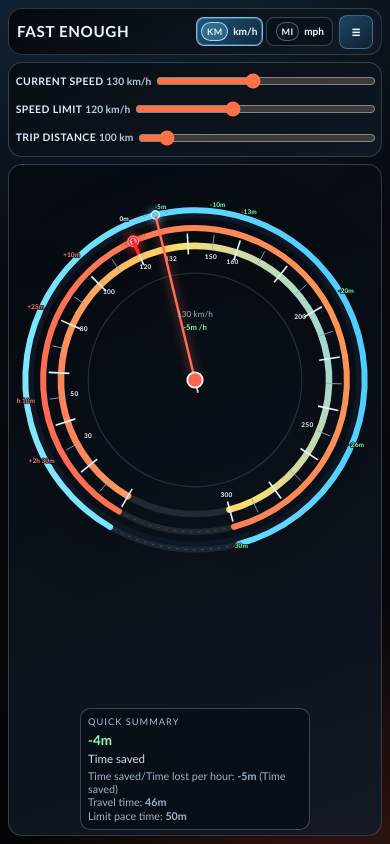
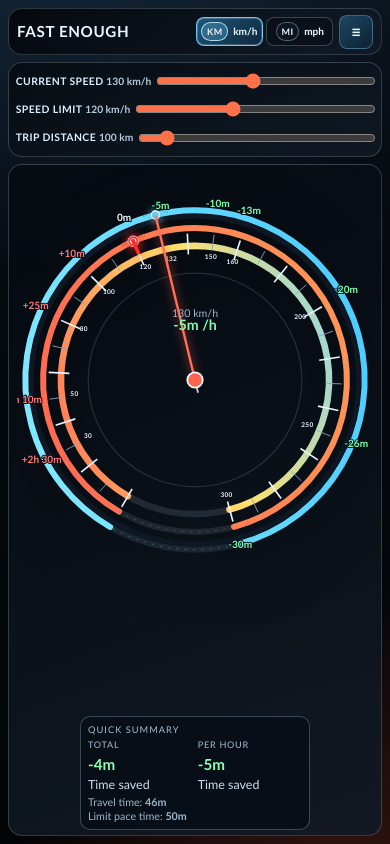
Before and after one commit to POLYTROPO-ES/fastenough, a React (Vite) app: page / in a window 390 px wide. Built offline with nearby package versions, Linux system fonts and the light colour scheme.

Commit message:
feat: enhance summary display with grid layout and improved styling for time metrics

```diff
--- a/src/App.css
+++ b/src/App.css
@@ -529,7 +529,7 @@
 
 .speedometer .speed-per-hour {
   fill: #c6d8ea;
-  font-size: 13px;
+  font-size: 15px;
   font-weight: 700;
 }
 
@@ -551,10 +551,10 @@
 
 .overlay-time {
   fill: #f5fbff;
-  font-size: 12px;
-  font-weight: 700;
+  font-size: 16px;
+  font-weight: 800;
   stroke: rgba(3, 12, 20, 0.96);
-  stroke-width: 2.3px;
+  stroke-width: 3px;
   paint-order: stroke fill;
   pointer-events: none;
 }
@@ -695,6 +695,25 @@
   letter-spacing: 0.11em;
   color: #a7bbcf;
   font-size: 0.64rem;
+}
+
+.summary-grid {
+  margin-top: 0.12rem;
+  display: grid;
+  grid-template-columns: 1fr 1fr;
+  gap: 0.34rem;
+}
+
+.summary-col {
+  min-width: 0;
+}
+
+.summary-col-title {
+  margin: 0;
+  color: #a7bbcf;
+  font-size: 0.62rem;
+  text-transform: uppercase;
+  letter-spacing: 0.08em;
 }
 
 .delta {
@@ -848,7 +867,8 @@
   }
 
   .overlay-time {
-    font-size: 11px;
+    font-size: 17px;
+    stroke-width: 3.2px;
   }
 
   .ring-legend {
@@ -886,13 +906,17 @@
   }
 
   .delta {
-    font-size: clamp(0.84rem, 3.3vw, 1rem);
-    margin-top: 0.08rem;
+    font-size: clamp(0.95rem, 3.9vw, 1.18rem);
+    margin-top: 0.06rem;
   }
 
   .delta-state {
-    font-size: 0.72rem;
+    font-size: 0.78rem;
     margin: 0;
+  }
+
+  .summary-col-title {
+    font-size: 0.57rem;
   }
 
   .small-line {
@@ -905,6 +929,22 @@
     height: min(56vh, 100%);
     max-height: min(56vh, 420px);
     margin-top: -0.2rem;
+  }
+
+  .speedometer .speed-per-hour {
+    font-size: 24px;
+    font-weight: 900;
+    stroke-width: 2.6px;
+  }
+
+  .speedometer .speed-kmh {
+    font-size: 18px;
+  }
+
+  .small-line[data-testid='time-per-hour'] {
+    font-size: 0.9rem;
+    font-weight: 800;
+    color: #cfe5fb;
   }
 
   .speedo-stack {
--- a/src/App.tsx
+++ b/src/App.tsx
@@ -1143,13 +1143,24 @@ function App() {
 
         <section className="result-card summary-floating" aria-live="polite">
           <p className="label">{t.summaryLabel}</p>
-          <p className={`delta ${currentDiffHours < 0 ? 'positive' : ''} ${currentDiffHours > 0 ? 'negative' : ''}`} data-testid="time-saved-value">
-            {signedDuration(currentDiffHours)}
-          </p>
-          <p className="delta-state" data-testid="time-saved-state">{currentState}</p>
-          <p className="small-line" data-testid="time-per-hour">
-            {t.timeSaved}/{t.timeLost} per hour: <strong>{signedDuration(perHourDiffHours)}</strong> ({perHourState})
-          </p>
+          <div className="summary-grid">
+            <div className="summary-col">
+              <p className="summary-col-title">Total</p>
+              <p className={`delta ${currentDiffHours < 0 ? 'positive' : ''} ${currentDiffHours > 0 ? 'negative' : ''}`} data-testid="time-saved-value">
+                {signedDuration(currentDiffHours)}
+              </p>
+              <p className="delta-state" data-testid="time-saved-state">{currentState}</p>
+            </div>
+
+            <div className="summary-col">
+              <p className="summary-col-title">Per hour</p>
+              <p className={`delta ${perHourDiffHours < 0 ? 'positive' : ''} ${perHourDiffHours > 0 ? 'negative' : ''}`} data-testid="time-per-hour">
+                {signedDuration(perHourDiffHours)}
+              </p>
+              <p className="delta-state">{perHourState}</p>
+            </div>
+          </div>
+
           <p className="small-line">{t.currentTravelTime}: <strong>{formatDuration(currentTravelTimeHours)}</strong></p>
           <p className="small-line">
             {speedLimitActive ? t.baselineTravelTime : t.baselineNote}:{' '}
```
